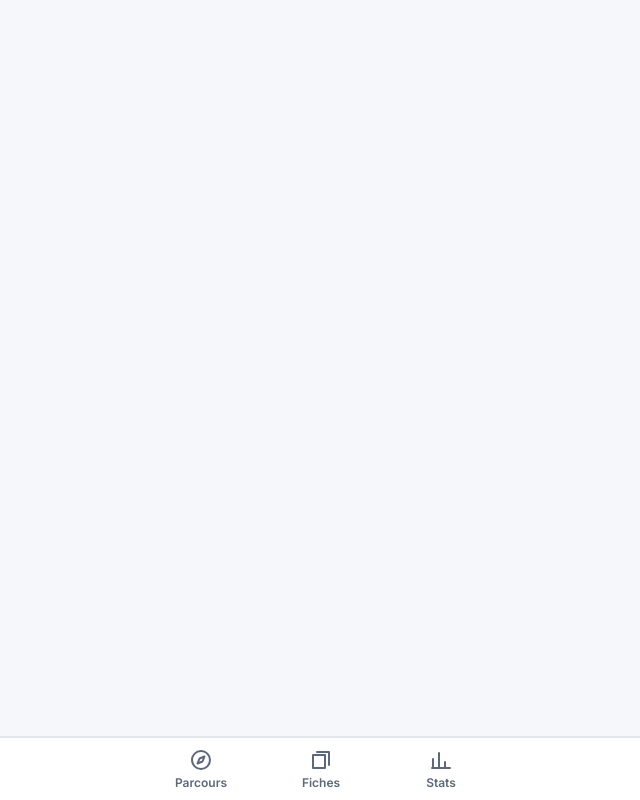
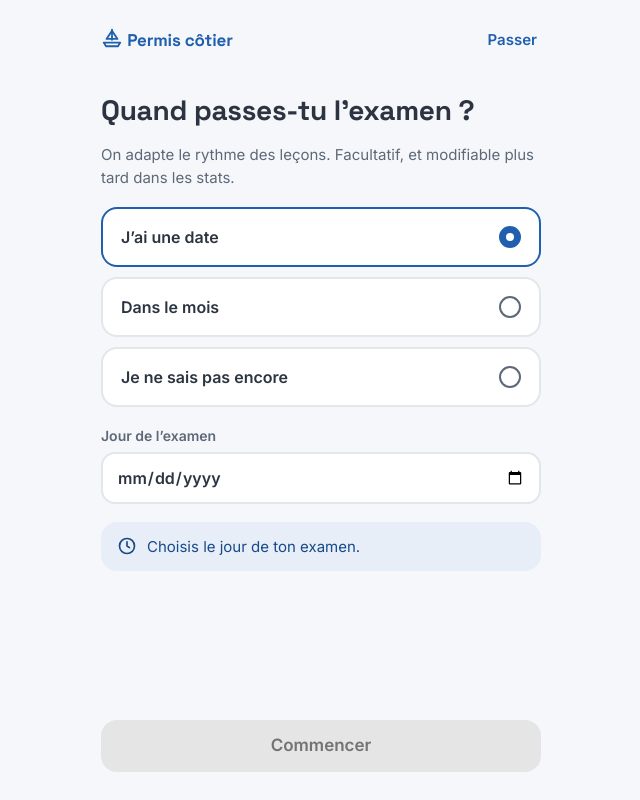
Before and after one commit to lzwingelstein/code-maritime, a Nuxt app in the folder web/: page /bienvenue in a window 1280 px wide. Shown: the whole page, without its empty margins (319-959 px from the left). Built offline with nearby package versions, Linux system fonts and the light colour scheme.

Commit message:
feat(web): ask when the exam is and pace the path to it (#71)
Closes #70

```diff
--- a/web/app/composables/useReadiness.ts
+++ b/web/app/composables/useReadiness.ts
@@ -1,5 +1,5 @@
 import { COURSES } from '~/courses'
-import { pace, readiness } from '~/engine/readiness'
+import { examPace, examTarget, pace, readiness } from '~/engine/readiness'
 import { dayKey } from '~/engine/streak'
 
 /** Pace assumed before the player's own is known: two lessons a day, about the 30 XP daily goal. */
@@ -25,12 +25,22 @@ export function useReadiness() {
       perDay,
     })
     const end = new Date(now.getFullYear(), now.getMonth(), now.getDate() + r.daysLeft)
+    const target = examTarget(progress.value.examPlan, today)
+    const exam = target ? examPace({ lessonsLeft: r.lessonsLeft, today, target }) : null
+    const [ty, tm, td] = (target ?? today).split('-').map(Number) as [number, number, number]
+    const examDate = new Date(ty, tm - 1, td)
     return {
       ...r,
       perDay,
       paceKnown: own !== null,
       perDayText: perDay.toLocaleString('fr-FR', { maximumFractionDigits: 1 }),
       endShort: r.daysLeft > 365 ? 'dans plus d’un an' : `vers le ${end.toLocaleDateString('fr-FR', { day: 'numeric', month: 'short' })}`,
+      exam: exam && {
+        ...exam,
+        dateText: examDate.toLocaleDateString('fr-FR', { day: 'numeric', month: 'long' }),
+        inText: exam.daysUntil > 1 ? `dans ${exam.daysUntil} jours` : exam.daysUntil === 1 ? 'demain' : exam.daysUntil === 0 ? 'aujourd’hui' : 'passé',
+        approx: progress.value.examPlan?.choice === 'month',
+      },
       endText: r.daysLeft > 365 ? 'dans plus d’un an' : `vers le ${end.toLocaleDateString('fr-FR', { day: 'numeric', month: 'long' })}`,
     }
   })
--- a/web/app/engine/progress.ts
+++ b/web/app/engine/progress.ts
@@ -1,5 +1,6 @@
 /** Player progress: XP, daily goal, streak, lesson completions and card mastery. Pure functions; storage is elsewhere. */
 import { applyAnswer, type CardMastery } from './mastery'
+import type { ExamPlan } from './readiness'
 import { dayKey, recordPlay, type Streak } from './streak'
 import type { AnswerLog } from './types'
 
@@ -16,6 +17,8 @@ export interface Progress {
   cards?: Record<string, AnswerCount>
   /** Answers and XP per day, for the last HISTORY_DAYS days with activity. */
   history?: Record<string, DayStats>
+  /** When the player plans to sit the exam (asked once, on first launch; editable from the stats). */
+  examPlan?: ExamPlan
 }
 
 export interface AnswerCount {
--- a/web/app/engine/readiness.ts
+++ b/web/app/engine/readiness.ts
@@ -36,3 +36,37 @@ export function pace(history: Record<string, { lessons?: number }>, today: strin
   const total = days.reduce((n, [, v]) => n + (v.lessons ?? 0), 0)
   return total / Math.max(minDays, daysBetween(first, today) + 1)
 }
+
+/** When the player plans to sit the exam, as asked on first launch. */
+export interface ExamPlan {
+  choice: 'date' | 'month' | 'unknown'
+  /** Day key (YYYY-MM-DD) when `choice` is 'date'. */
+  day?: string
+}
+
+/** Days kept at the end for reviews only, once the path is done. */
+export const REVIEW_DAYS = 10
+
+const DAY_KEY = /^\d{4}-\d{2}-\d{2}$/
+
+/** The exam day to aim at: the chosen day, a month from today, or null when unknown. */
+export function examTarget(plan: ExamPlan | undefined, today: string): string | null {
+  if (plan?.choice === 'date') return plan.day && DAY_KEY.test(plan.day) ? plan.day : null
+  if (plan?.choice === 'month') {
+    const [y, m, d] = today.split('-').map(Number) as [number, number, number]
+    return dayKey(new Date(y, m, d))
+  }
+  return null
+}
+
+/**
+ * New lessons a day to finish the path before the exam with REVIEW_DAYS left for reviews.
+ * Tight when the exam is too close for that: the lessons left are then spread over the days that remain.
+ */
+export function examPace(r: { lessonsLeft: number, today: string, target: string, reviewDays?: number }) {
+  const daysUntil = daysBetween(r.today, r.target)
+  const reviewDays = r.reviewDays ?? REVIEW_DAYS
+  const tight = daysUntil <= reviewDays
+  const studyDays = Math.max(1, tight ? daysUntil : daysUntil - reviewDays)
+  return { daysUntil, perDay: Math.ceil(r.lessonsLeft / studyDays), tight }
+}
--- /dev/null
+++ b/web/app/pages/bienvenue.vue
@@ -0,0 +1,103 @@
+<script setup lang="ts">
+/** First launch (and « Modifier » from the stats): when do you sit the exam? Optional, one screen, no account. */
+import { examPace, examTarget, type ExamPlan } from '~/engine/readiness'
+import { dayKey } from '~/engine/streak'
+
+definePageMeta({ layout: false })
+const route = useRoute()
+const back = route.query.retour === 'stats' ? '/stats' : '/'
+const { progress, save } = useProgress()
+const ready = useReadiness()
+const today = dayKey(new Date())
+
+const choice = ref<ExamPlan['choice']>(progress.value.examPlan?.choice ?? 'date')
+const day = ref(progress.value.examPlan?.day ?? '')
+const plan = computed<ExamPlan>(() => (choice.value === 'date' ? { choice: 'date', day: day.value } : { choice: choice.value }))
+const target = computed(() => examTarget(plan.value, today))
+
+const OPTIONS = [
+  { id: 'date' as const, label: 'J’ai une date' },
+  { id: 'month' as const, label: 'Dans le mois' },
+  { id: 'unknown' as const, label: 'Je ne sais pas encore' },
+]
+
+const lessons = (n: number) => `${n} leçon${n > 1 ? 's' : ''}`
+const hint = computed(() => {
+  if (!target.value) {
+    return choice.value === 'date'
+      ? 'Choisis le jour de ton examen.'
+      : 'Révise à ton rythme : la jauge te dira quand tu es prêt.'
+  }
+  const p = examPace({ lessonsLeft: ready.value.lessonsLeft, today, target: target.value })
+  if (p.daysUntil < 0) return 'Cette date est passée : choisis le jour de ton examen.'
+  if (!p.perDay) return 'Le parcours est fini : entraîne-toi et passe des examens blancs.'
+  if (p.tight) return `C’est court : environ ${lessons(p.perDay)} par jour, puis entraîne-toi sur tes points faibles.`
+  return `Environ ${lessons(p.perDay)} par jour, puis 10 jours de révisions avant l’examen.`
+})
+const canSave = computed(() => choice.value !== 'date' || (!!target.value && target.value >= today))
+
+function done(p: ExamPlan) {
+  save({ ...progress.value, examPlan: p })
+  navigateTo(back)
+}
+</script>
+
+<template>
+  <div class="shell">
+    <main class="body">
+      <div class="top">
+        <span class="course display"><UiIcon name="boat" :size="22" /> Permis côtier</span>
+        <button type="button" class="skip" @click="done({ choice: 'unknown' })">Passer</button>
+      </div>
+
+      <h1>Quand passes-tu l’examen ?</h1>
+      <p class="lead">On adapte le rythme des leçons. Facultatif, et modifiable plus tard dans les stats.</p>
+
+      <fieldset class="options">
+        <legend class="sr">Date de l’examen</legend>
+        <label v-for="o in OPTIONS" :key="o.id" class="opt" :class="{ on: choice === o.id }">
+          <input v-model="choice" type="radio" name="when" :value="o.id">
+          <span class="olabel">{{ o.label }}</span>
+          <span class="dot" aria-hidden="true" />
+        </label>
+      </fieldset>
+
+      <label v-if="choice === 'date'" class="date">
+        <span>Jour de l’examen</span>
+        <input v-model="day" type="date" :min="today">
+      </label>
+
+      <p class="hint" aria-live="polite"><UiIcon name="clock" /> {{ hint }}</p>
+
+      <button type="button" class="btn go" :disabled="!canSave" @click="done(plan)">{{ back === '/stats' ? 'Enregistrer' : 'Commencer' }}</button>
+    </main>
+  </div>
+</template>
+
+<style scoped>
+.body { display: flex; flex-direction: column; gap: 18px; min-height: 100dvh; box-sizing: border-box; padding: 16px 20px calc(28px + env(safe-area-inset-bottom)); }
+.top { display: flex; align-items: center; justify-content: space-between; min-height: 48px; }
+.course { color: var(--primary); font-size: 17px; font-weight: 700; }
+.skip { min-height: 44px; padding: 0 4px; border: 0; background: none; color: var(--primary); font-size: 15px; font-weight: 600; }
+h1 { margin: 12px 0 0; font-size: 28px; font-weight: 700; line-height: 1.15; }
+.lead { margin: 0; font-size: 15px; line-height: 1.5; color: var(--ink-mute); }
+.options { display: flex; flex-direction: column; gap: 10px; margin: 0; padding: 0; border: 0; }
+.sr { position: absolute; width: 1px; height: 1px; overflow: hidden; clip: rect(0 0 0 0); }
+.opt {
+  position: relative; display: flex; align-items: center; gap: 12px; min-height: 60px; padding: 0 18px;
+  border: 2px solid var(--line); border-radius: 16px; background: var(--surface); cursor: pointer;
+}
+.opt.on { border-color: var(--primary); }
+.opt:has(input:focus-visible) { outline: 3px solid var(--primary); outline-offset: 3px; }
+.opt input { position: absolute; opacity: 0; pointer-events: none; }
+.olabel { flex: 1; font-size: 16px; font-weight: 600; }
+.dot { width: 22px; height: 22px; flex-shrink: 0; box-sizing: border-box; border: 2px solid var(--ink-mute); border-radius: 50%; background: var(--surface); }
+.opt.on .dot { border: 7px solid var(--primary); }
+.date { display: flex; flex-direction: column; gap: 6px; font-size: 14px; font-weight: 600; color: var(--ink-mute); }
+.date input {
+  min-height: 52px; padding: 0 14px; border: 2px solid var(--line); border-radius: 14px; background: var(--surface);
+  color: var(--ink); font: inherit; font-size: 16px;
+}
+.hint { display: flex; gap: 10px; align-items: flex-start; margin: 0; padding: 14px 16px; border-radius: 16px; background: var(--primary-soft); color: var(--primary-shadow); font-size: 15px; line-height: 1.4; }
+.go { margin-top: auto; }
+</style>
--- a/web/app/pages/index.vue
+++ b/web/app/pages/index.vue
@@ -7,6 +7,8 @@ import { nextStep } from '~/engine/next'
 import { bestExam, isUnlocked } from '~/engine/progress'
 
 const { progress } = useProgress()
+// First launch: ask once when the exam is (skippable). Players with lessons done are never sent there.
+if (!progress.value.examPlan && !Object.keys(progress.value.completions).length) navigateTo('/bienvenue', { replace: true })
 
 const ready = useReadiness()
 // Readiness ring: circumference of a 52 px radius circle.
@@ -76,7 +78,8 @@ const unitCount = (u: (typeof units.value)[number]) => (u.progress.state === 'lo
     <header class="top">
       <span class="course display"><UiIcon name="boat" :size="22" /> Permis côtier</span>
       <span class="info">
-        <template v-if="ready.lessonsLeft">Fin <b>{{ ready.endShort }}</b></template>
+        <template v-if="ready.exam && ready.exam.daysUntil >= 0">Examen <b>{{ ready.exam.approx ? 'dans un mois' : ready.exam.inText }}</b></template>
+        <template v-else-if="ready.lessonsLeft">Fin <b>{{ ready.endShort }}</b></template>
         <template v-else>Parcours terminé ✓</template>
       </span>
     </header>
@@ -91,7 +94,10 @@ const unitCount = (u: (typeof units.value)[number]) => (u.progress.state === 'lo
         <b class="display">{{ ready.percent }}<small>%</small></b>
       </NuxtLink>
       <p class="when">
-        <template v-if="ready.lessonsLeft">Encore {{ ready.lessonsLeft }} leçon{{ ready.lessonsLeft > 1 ? 's' : '' }} à faire, puis des révisions.</template>
+        <template v-if="ready.lessonsLeft && ready.exam && ready.exam.daysUntil >= 0">
+          Encore {{ ready.lessonsLeft }} leçon{{ ready.lessonsLeft > 1 ? 's' : '' }} : environ <b>{{ ready.exam.perDay }} par jour</b>{{ ready.exam.tight ? ' (c’est serré)' : ', puis 10 jours de révisions' }}.
+        </template>
+        <template v-else-if="ready.lessonsLeft">Encore {{ ready.lessonsLeft }} leçon{{ ready.lessonsLeft > 1 ? 's' : '' }} à faire, puis des révisions.</template>
         <template v-else>Parcours terminé : ancre tes fiches, puis vise un examen blanc.</template>
       </p>
     </section>
--- a/web/app/pages/stats.vue
+++ b/web/app/pages/stats.vue
@@ -21,6 +21,12 @@ const today = dayKey(new Date(now))
 const all = computed(() => totals(progress.value))
 const acc = computed(() => accuracy(progress.value))
 const ready = useReadiness()
+const examLine = computed(() => {
+  const e = ready.value.exam
+  if (!e) return 'pas de date'
+  if (e.approx) return 'dans le mois'
+  return e.daysUntil >= 0 ? `le ${e.dateText} (${e.inText})` : `le ${e.dateText} (passé)`
+})
 const best = computed(() => bestExam(progress.value))
 const lessonsDone = computed(() => COURSES.flatMap(c => c.lessons).filter(l => progress.value.completions[l.id]).length)
 const lessonsTotal = COURSES.reduce((n, c) => n + c.lessons.length, 0)
@@ -73,6 +79,9 @@ const pct = (n: number, total: number) => (total ? n / total * 100 : 0)
             <small>Compte ensuite une dizaine de jours de révisions pour bien retenir les dernières fiches.</small>
           </li>
           <li v-else><UiIcon name="check" /> Toutes les leçons sont faites : continue l’entraînement pour ancrer les fiches.</li>
+          <li class="examday">
+            <UiIcon name="clock" /> <b>Examen</b> : {{ examLine }} · <NuxtLink to="/bienvenue?retour=stats" class="edit">Modifier</NuxtLink>
+          </li>
           <li><UiIcon name="cap" /> <b>Le dernier pas</b> : réussir un examen blanc ({{ EXAM.maxErrors }} fautes au plus).<template v-if="best"> Meilleur : {{ best.total - best.errors }}/{{ best.total }} {{ best.passed ? '✓ reçu' : '' }}</template></li>
         </ul>
       </section>
@@ -212,4 +221,6 @@ const pct = (n: number, total: number) => (total ? n / total * 100 : 0)
 .exams li { display: grid; grid-template-columns: 48px 1fr auto; align-items: center; gap: 10px; font-size: 14px; }
 .ebar { height: 10px; border-radius: 99px; background: var(--line); overflow: hidden; }
 .ebar i { display: block; height: 100%; background: var(--primary); }
+/* Inline link with a 44 px touch area that does not push the line apart. */
+.edit { display: inline-block; margin: -12px 0; padding: 12px 4px; color: var(--primary); font-weight: 600; }
 </style>
```
Also changed, not shown: 2 other files (tests, documents, lock files or other folders).
